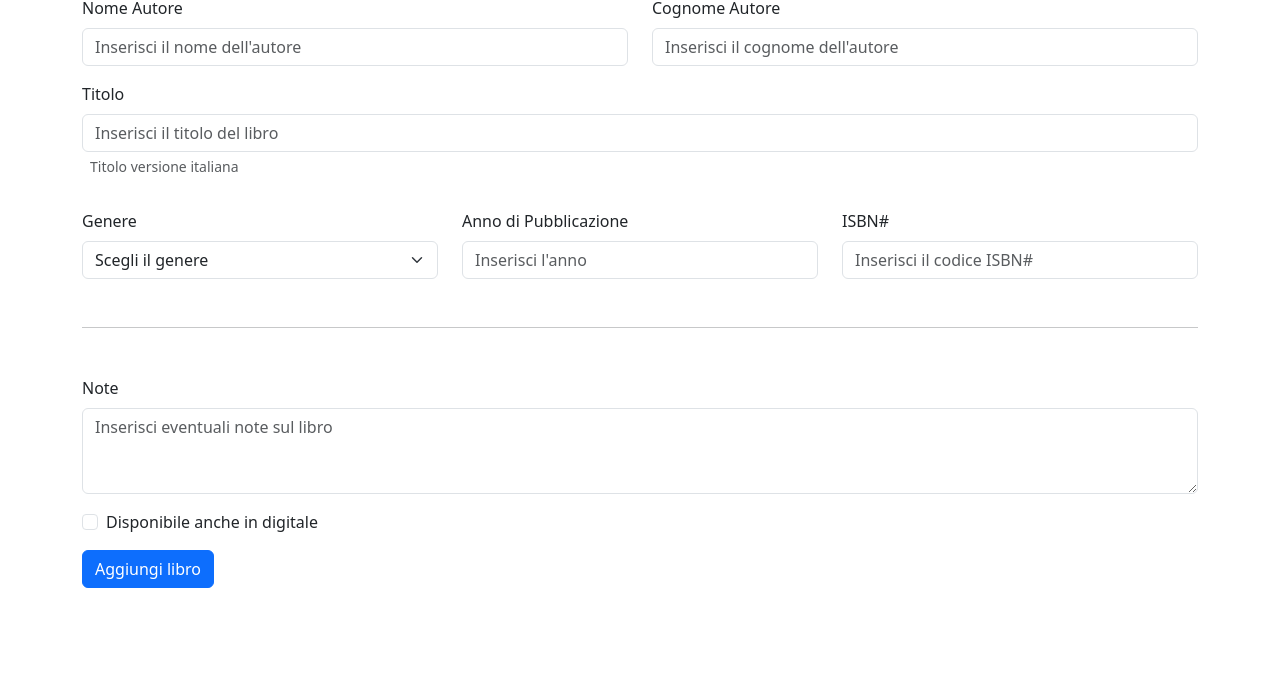
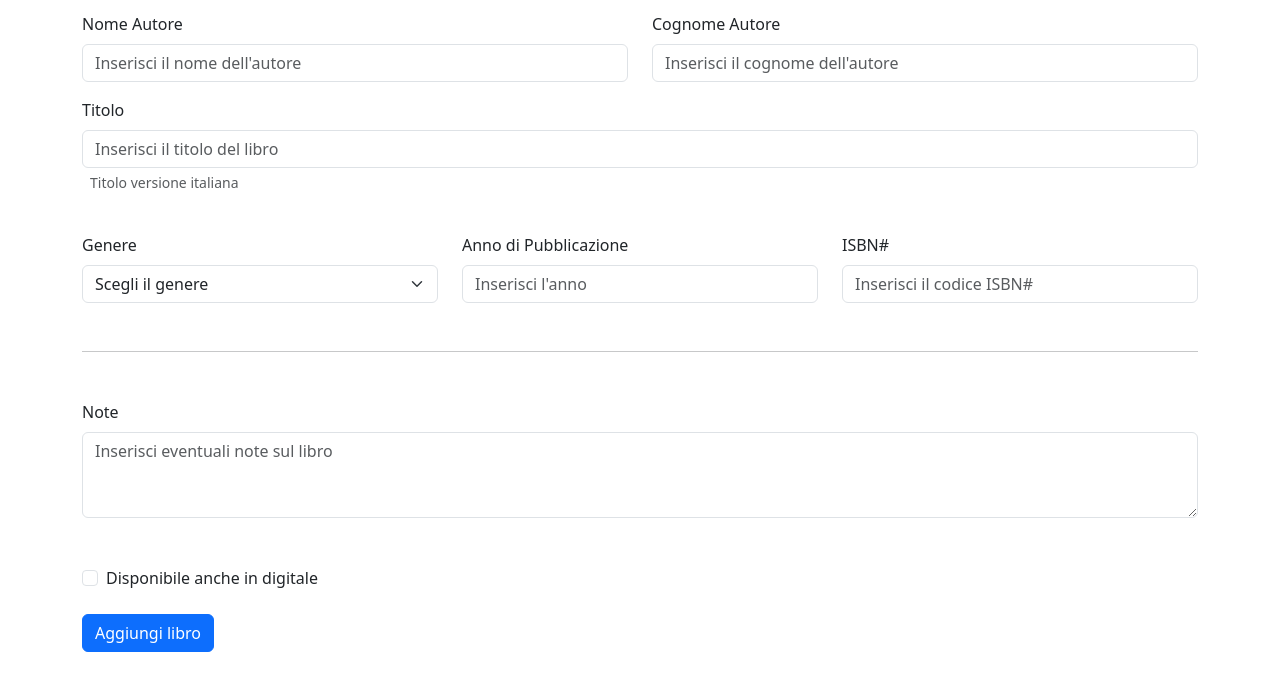
Before and after one commit to andreapanico12/html-css-bootstrap-dashboard, a plain HTML site: page form.html in a window 1280 px wide. Shown: the part 169-845 px from the top of the page. Before the commit the page ends 800 px from the top, so only its background shows below. Drawn offline with nearby package versions, Linux system fonts and the light colour scheme.

Commit message:
fix: row padding in form

```diff
--- a/form.html
+++ b/form.html
@@ -73,7 +73,7 @@
 
       <form action="#">
 
-        <div class="row">
+        <div class="row mt-4">
           <div class="col-12 col-lg-6 my-2">
             <label for="fn-author" class="pb-2">Nome Autore</label>
             <input type="text" id="fn-author" class="form-control" placeholder="Inserisci il nome dell'autore" aria-label="First name">
@@ -92,7 +92,7 @@
 
         </div>
 
-        <div class="row row-cols-1 row-cols-lg-3">
+        <div class="row row-cols-1 row-cols-lg-3 my-2">
 
           <div class="col mt-4">
             <label for="genre" class="pb-2">Genere</label>
@@ -135,7 +135,7 @@
 
         </div>
 
-        <div class="my-3 form-check">
+        <div class="my-3 form-check mt-5 mb-4">
           <input type="checkbox" class="form-check-input" id="okdigital">
           <label class="form-check-label" for="okdigital">Disponibile anche in digitale</label>
         </div>
```
